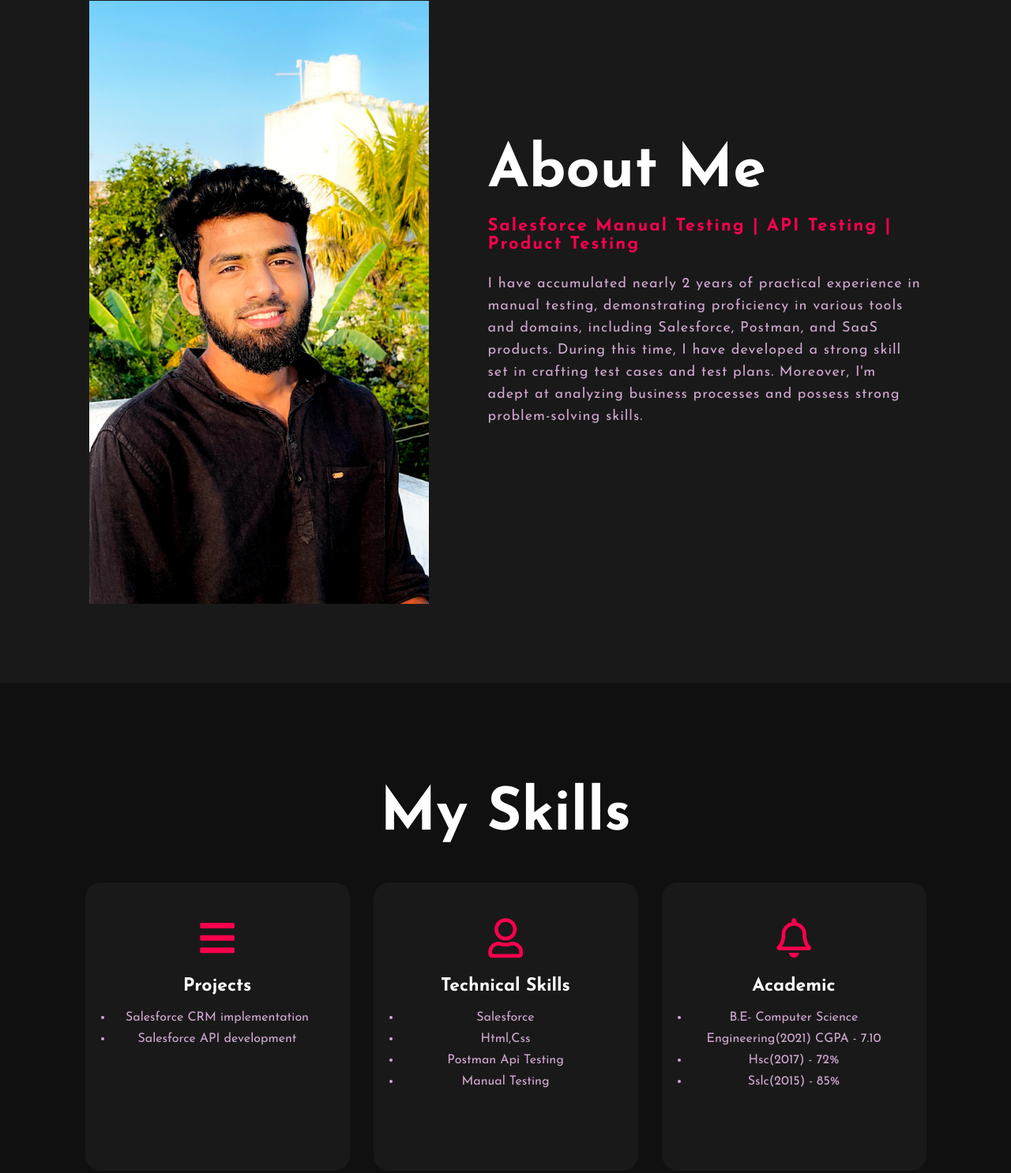
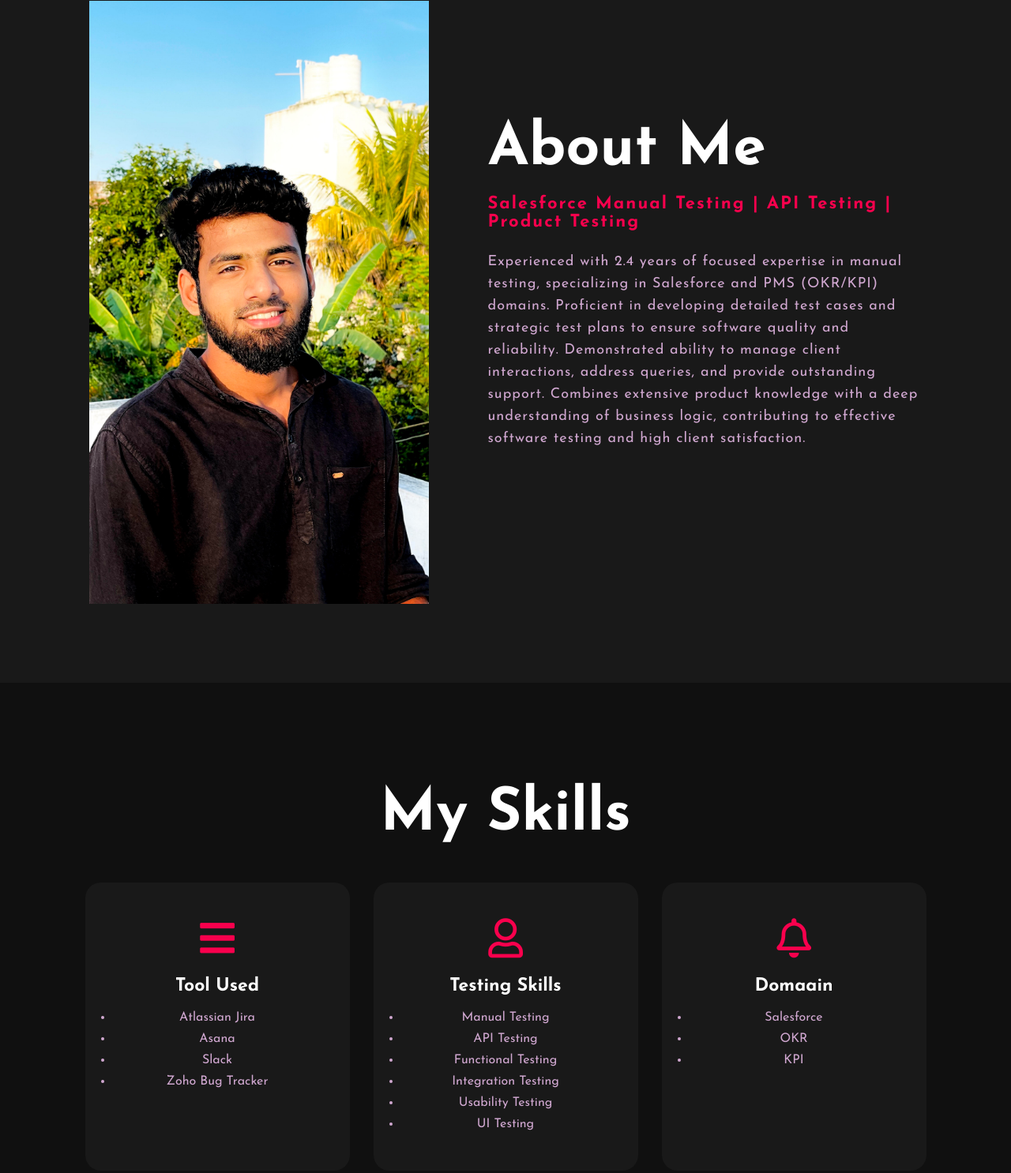
Before and after one commit to shahidyaaser/Portfolio-, a plain HTML site: page index.html in a window 1280 px wide. Shown: the part 1139-2625 px from the top of the page at 79% size. Drawn offline with Linux system fonts and the light colour scheme.

Commit message:
Content changed

```diff
--- a/index.html
+++ b/index.html
@@ -18,7 +18,7 @@
 		<nav>
 			<h2 class="logo">Portfo<span>lio</span></h2>
 			<ul>
-				<li><a href="https://shahidyaaser.github.io/Business/">Project</a></li>
+<!-- 				<li><a href="https://shahidyaaser.github.io/Business/">Project</a></li> -->
 				<li><a href="#hellow">About Me</a></li>
 			 <!----	<li><a href="#">Services</a></li> -->
 				<li><a href="#hellow2">My Skills</a></li>
@@ -28,9 +28,9 @@
 		</nav>
 
 		<div class="content">
-			<h4>Hello, my name is</h4>
+			<h4>Hello, I'm</h4>
 			<h1>Shahid<span>Yaaser</span></h1>
-			<h3>I'am a Manual Tester.</h3>
+			<h3>QA Engineer</h3>
 
 		<!--<div class="sociall">
 			 <!---	<form>
@@ -55,11 +55,12 @@
 			<div class="about-text">
 				<h2>About Me</h2>
 				<h5><span>Salesforce Manual Testing | API Testing | Product Testing</span></h5>
-				<p>I have accumulated nearly 2 years of practical experience in manual testing,
-demonstrating proficiency in various tools and domains, including Salesforce, Postman,
-and SaaS products. During this time, I have developed a strong skill set in crafting test
-cases and test plans. Moreover, I'm adept at analyzing business processes and possess
-strong problem-solving skills.</p>
+				<p>Experienced with 2.4 years of focused expertise in manual testing, specializing in Salesforce
+and PMS (OKR/KPI) domains. Proficient in developing detailed test cases and strategic test
+plans to ensure software quality and reliability. Demonstrated ability to manage client
+interactions, address queries, and provide outstanding support. Combines extensive product
+knowledge with a deep understanding of business logic, contributing to effective software
+testing and high client satisfaction.</p>
 				<!--<button type="button">Let's Talk</button> -->
 			</div>
 		</div>
@@ -74,11 +75,13 @@ strong problem-solving skills.</p>
 		<div class="box">
 			<div class="card" id="hellow2">
 				<i class="fas fa-bars"></i>
-				<h5>Projects</h5>
+				<h5>Tool Used</h5>
 				<div class="pra">
 					<ul>
-					<li>Salesforce CRM implementation</li>
-					<li>Salesforce API development</li>
+					<li>Atlassian Jira</li>
+					<li>Asana</li>
+				        <li>Slack</li>
+					<li>Zoho Bug Tracker</li>
 				</ul>
 
 
@@ -90,13 +93,15 @@ strong problem-solving skills.</p>
 
 			<div class="card">
 				<i class="far fa-user"></i>
-				<h5>Technical Skills</h5>
+				<h5>Testing Skills</h5>
 				<div class="pra">
 					<ul>
-						<li>Salesforce</li>
-						<li>Html,Css</li>
-						<li>Postman Api Testing</li>
 						<li>Manual Testing</li>
+						<li>API Testing</li>
+						<li>Functional Testing</li>
+						<li>Integration Testing</li>
+						<li>Usability Testing</li>
+						<li>UI Testing</li>
 					</ul>
 
 				<!----<p style="text-align: center;">
@@ -107,12 +112,12 @@ strong problem-solving skills.</p>
 
 			<div class="card">
 				<i class="far fa-bell"></i>
-				<h5>Academic</h5>
+				<h5>Domaain</h5>
 				<div class="pra">
 					<ul>
-						<li>B.E- Computer Science Engineering(2021) CGPA - 7.10</li>
-						<li>Hsc(2017) - 72%</li>
-						<li>Sslc(2015) - 85%</li>
+						<li>Salesforce</li>
+						<li>OKR</li>
+						<li>KPI</li></li>
 					</ul>
 					<!--<p>
 						<a class="button" href="#">Read More</a>
```
